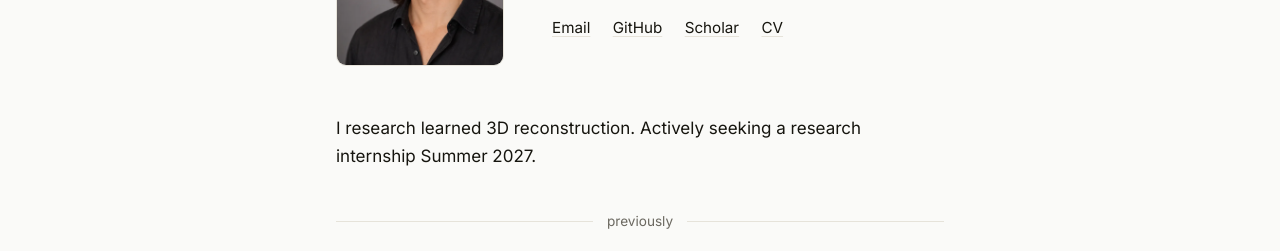
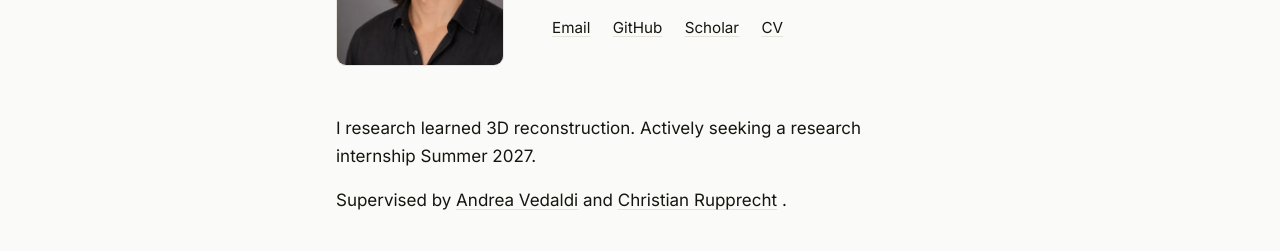
Before and after one commit to ben-kaye/ben-kaye.github.io, an Astro site: page / in a window 1280 px wide. Shown: the part 246-497 px from the top of the page. Built offline with nearby package versions, Linux system fonts and the light colour scheme; Astro itself is replaced by a stand-in of ours.

Commit message:
add supervisors

```diff
--- a/src/components/Hero.astro
+++ b/src/components/Hero.astro
@@ -1,5 +1,5 @@
 ---
-import { site, links } from '../data/site';
+import { site, links, supervisors } from '../data/site';
 ---
 
 <section class="section hero" id="top">
@@ -30,6 +30,16 @@ import { site, links } from '../data/site';
     </div>
     <div class="bio">
       {site.bio.map((para) => <p>{para}</p>)}
+      <p class="supervisors">
+        Supervised by {
+          supervisors.map((s, i) => (
+            <>
+              {i > 0 && ' and '}
+              <a href={s.href}>{s.label}</a>
+            </>
+          ))
+        }.
+      </p>
     </div>
     <div class="previously" aria-hidden="true">
       <span class="rule"></span>
@@ -120,6 +130,17 @@ import { site, links } from '../data/site';
   }
   .bio :global(p) {
     margin-bottom: 1rem;
+  }
+  .supervisors :global(a) {
+    color: var(--ink);
+    text-decoration: underline;
+    text-underline-offset: 0.2em;
+    text-decoration-thickness: 1px;
+    text-decoration-color: var(--border);
+  }
+  .supervisors :global(a:hover) {
+    text-decoration-color: var(--accent);
+    color: var(--accent);
   }
   .previously {
     display: flex;
--- a/src/data/site.ts
+++ b/src/data/site.ts
@@ -13,6 +13,11 @@ export const site = {
   email: 'kaye@robots.ox.ac.uk',
   location: 'Oxford, UK',
 };
+
+export const supervisors: Link[] = [
+  { label: 'Andrea Vedaldi', href: 'https://www.robots.ox.ac.uk/~vedaldi/' },
+  { label: 'Christian Rupprecht', href: 'https://chrirupp.github.io/' },
+];
 
 export type Author = { name: string; eq?: boolean; me?: boolean };
 
@@ -61,7 +66,7 @@ export const links: Link[] = [
 ];
 
 export const aboutFacts = [
-  { when: '2023–present', role: 'PhD student, Visual Geometry Group, University of Oxford', detail: 'Supervised by Andrea Vedaldi and Tomas Jakab.' },
+  { when: '2023–present', role: 'PhD student, Visual Geometry Group, University of Oxford', detail: 'Supervised by Andrea Vedaldi and Christian Rupprecht, formerly Tomas Jakab.' },
   { when: '2025–2026', role: 'Co-founder, Remy AI (YC W26)', detail: 'Foundation models for warehouse robotics.' },
   { when: '2023–2025', role: 'Consultant, OrganOx', detail: 'Advancing liver transplant protocols.' },
   { when: '2022–2023', role: 'Embedded systems engineer, OrganOx', detail: 'Medical devices for transplant surgery.' },
```
